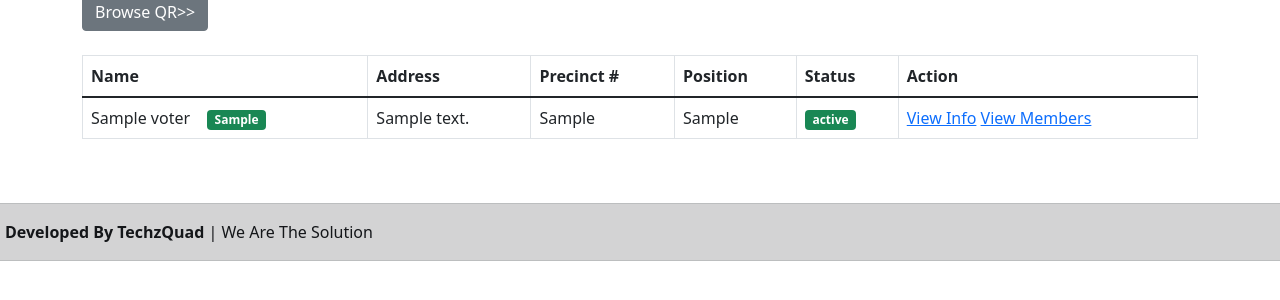
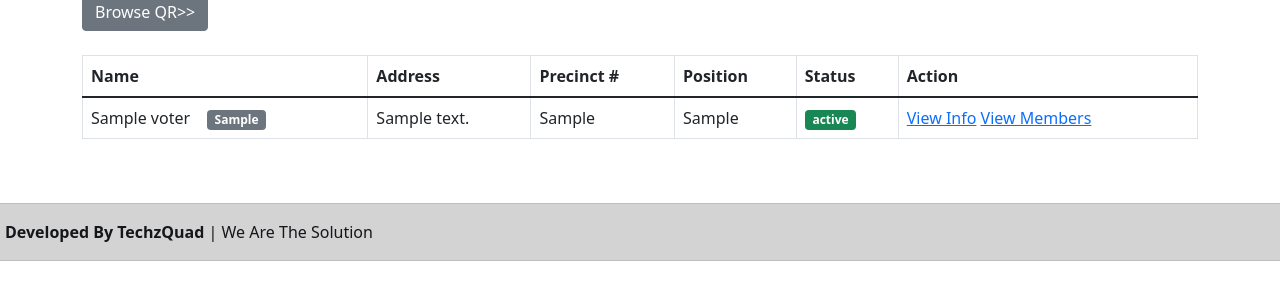
Before and after one commit to TechzQuad/Team-Asenso, a PHP site: page /voters.php in a window 1280 px wide. Shown: the part 135-435 px from the top of the page. Run offline with PHP 8.4, Linux system fonts and the light colour scheme; tables that the repository leaves empty or names only in its code hold one stand-in row (values such as "Sample post").

Commit message:
Update voters.php

```diff
--- a/voters.php
+++ b/voters.php
@@ -40,7 +40,7 @@ $result = $conn->query($sql);
 if ($result->num_rows > 0) {
 
   while($row = $result->fetch_assoc()) {
-    echo "<tr><td>".$row["name"]." &nbsp;&nbsp;&nbsp;<span class='badge bg-success'>".$row["standing"]."</span></td>
+    echo "<tr><td>".$row["name"]." &nbsp;&nbsp;&nbsp;<span class='badge bg-secondary'>".$row["standing"]."</span></td>
     <td>".$row["address"]."</td>
     <td>".$row["pcn"]."</td>
     <td>".$row["pos"]."</td>
```
